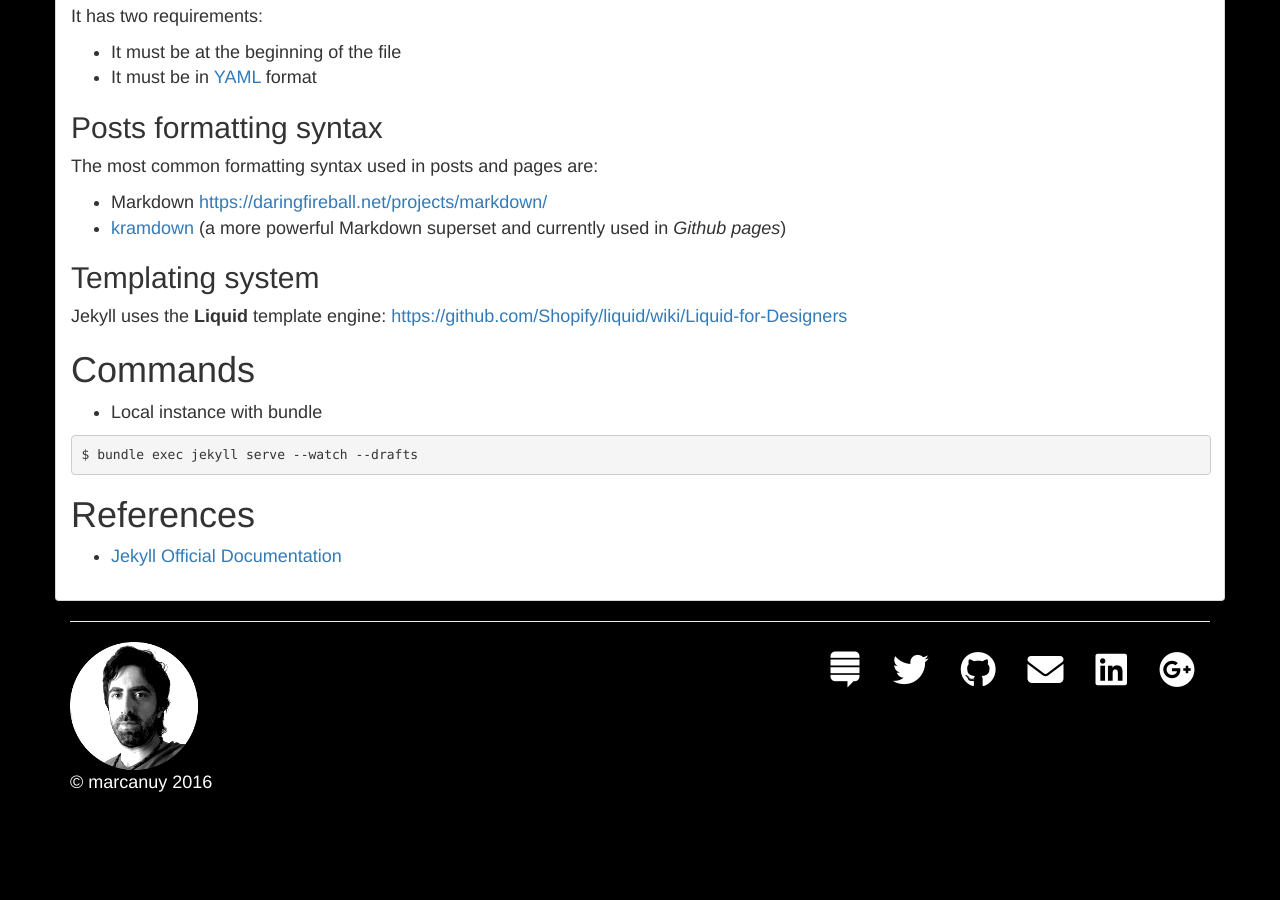
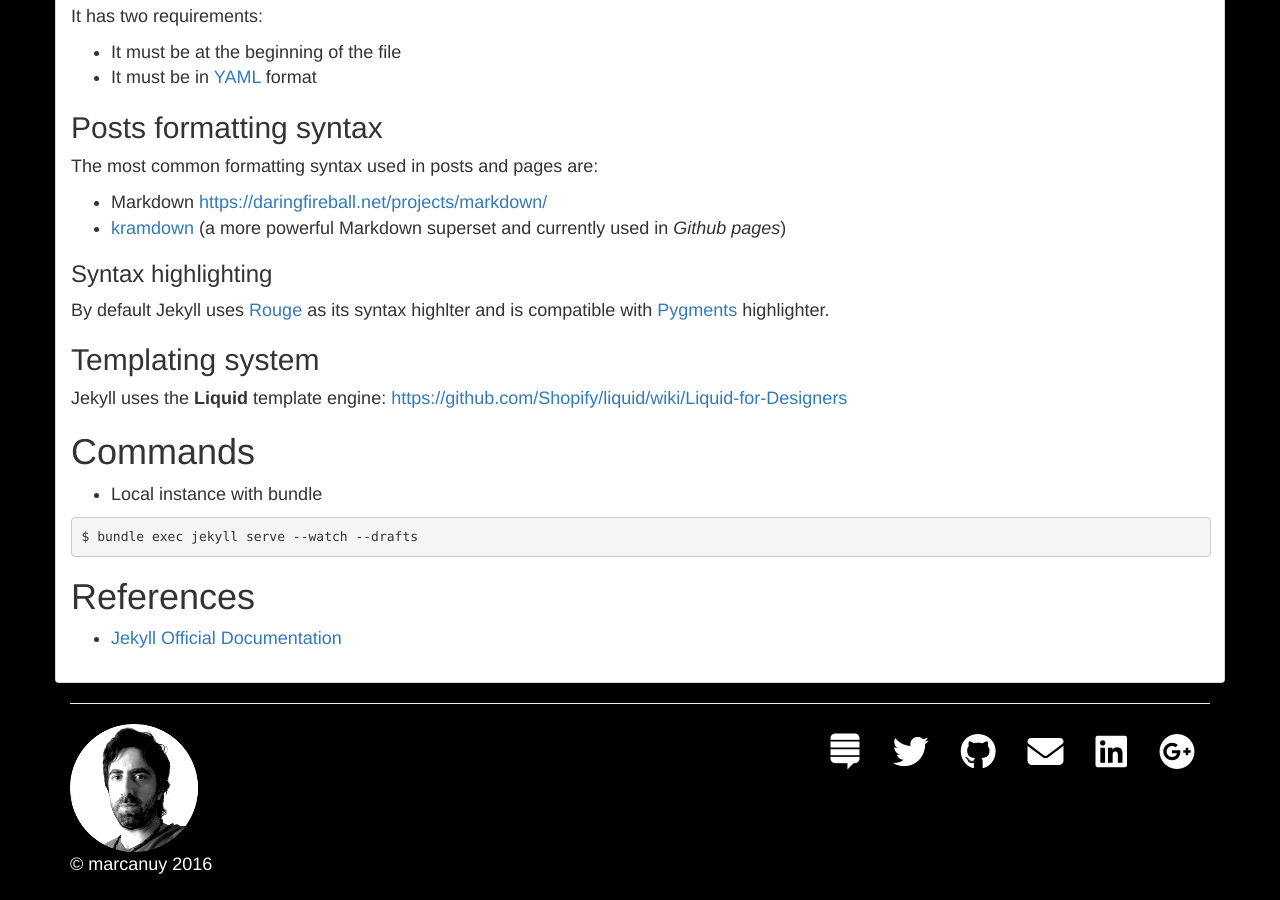
Before and after one commit to marcanuy/marcanuy.github.io, a Jekyll site: the page built from en/notes/_posts/2016-05-08-jekyll.md, in a window 1280 px wide and 900 px high, scrolled down 997 px. Built offline with Jekyll 4.4.1, drawn with Linux system fonts in a browser that asks for light colours; nearby versions of some CDN libraries; before the commit the page ends 1823 px from its top, so only the background shows below that.

Commit message:
update jekyll syntax highlighting note

```diff
--- a/en/notes/_posts/2016-05-08-jekyll.md
+++ b/en/notes/_posts/2016-05-08-jekyll.md
@@ -48,6 +48,10 @@ The most common formatting syntax used in posts and pages are:
 + Markdown <https://daringfireball.net/projects/markdown/>
 + [kramdown]({% post_url /en/notes/2016-05-31-kramdown %}) (a more powerful Markdown superset and currently used in _Github pages_)
 
+### Syntax highlighting
+
+By default Jekyll uses [Rouge](https://github.com/jneen/rouge) as its syntax highlter and is compatible with [Pygments](http://pygments.org/) highlighter.
+
 ## Templating system ##
 
 Jekyll uses the __Liquid__ template engine: <https://github.com/Shopify/liquid/wiki/Liquid-for-Designers>
```
